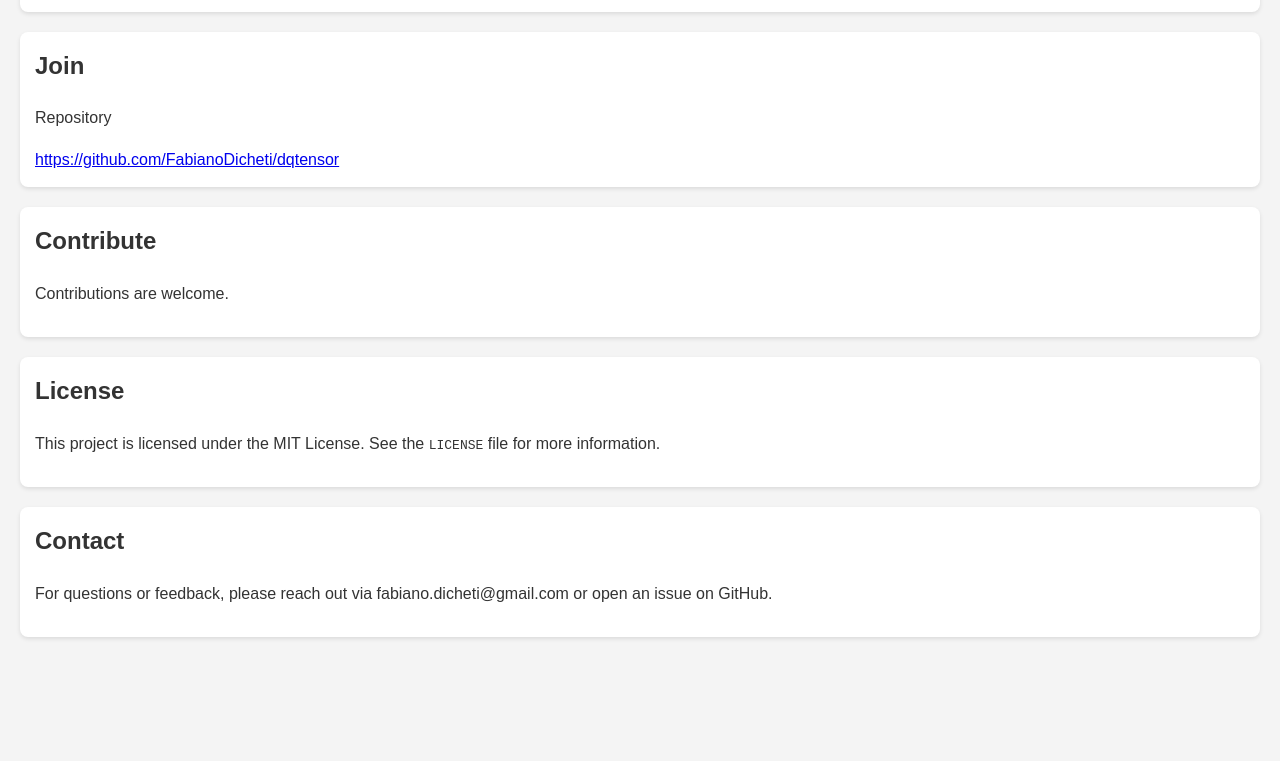
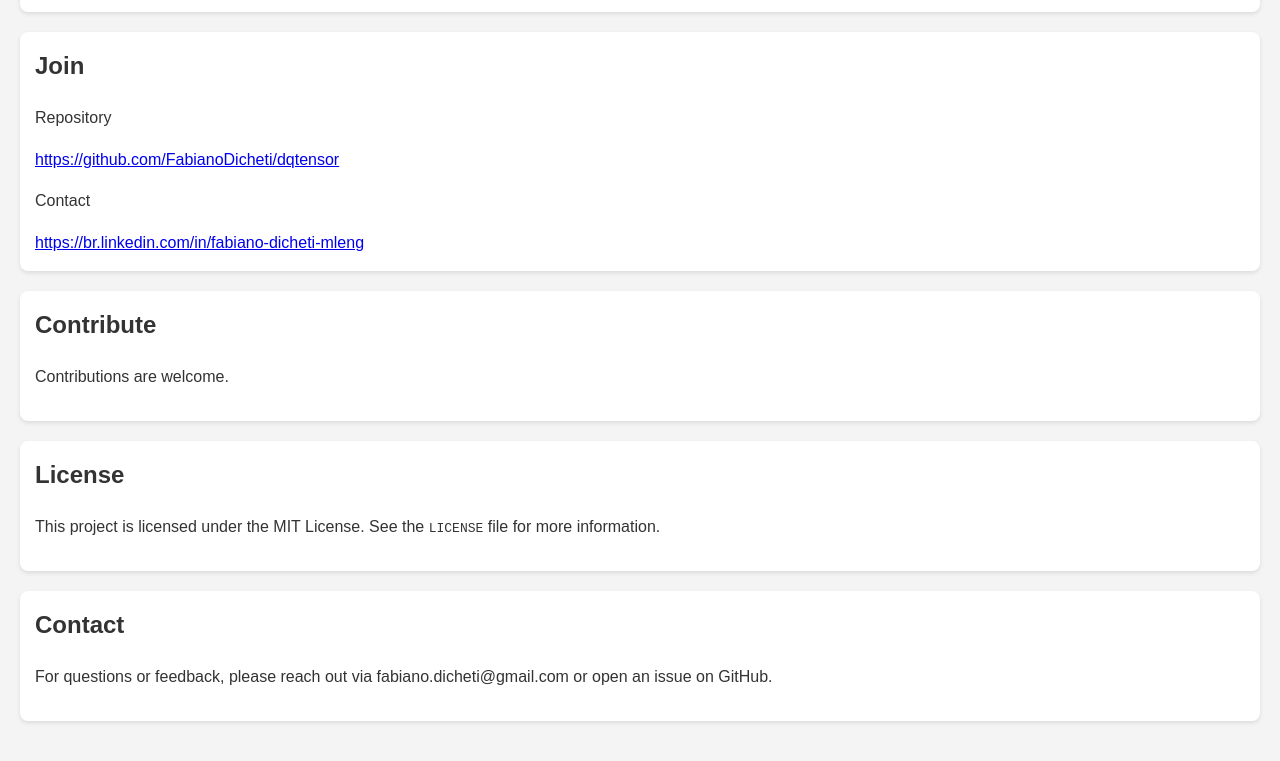
Before and after one commit to FabianoDicheti/dqtensor, a plain HTML site: page docs/index.html in a window 1280 px wide. Shown: the part 2433-3194 px from the top of the page. Before the commit the page ends 3110 px from the top, so only its background shows below. Drawn offline with Linux system fonts and the light colour scheme.

Commit message:
add linkedin contact to docs

```diff
--- a/docs/index.html
+++ b/docs/index.html
@@ -88,6 +88,8 @@
             <h2>Join</h2>
             <p>Repository</p>
             <a href="https://github.com/FabianoDicheti/dqtensor" target="_blank">https://github.com/FabianoDicheti/dqtensor</a>
+            <p>Contact</p>
+            <a href="https://br.linkedin.com/in/fabiano-dicheti-mleng" target="_blank">https://br.linkedin.com/in/fabiano-dicheti-mleng</a>
         </section>
 
         <section id="contribute">
```
